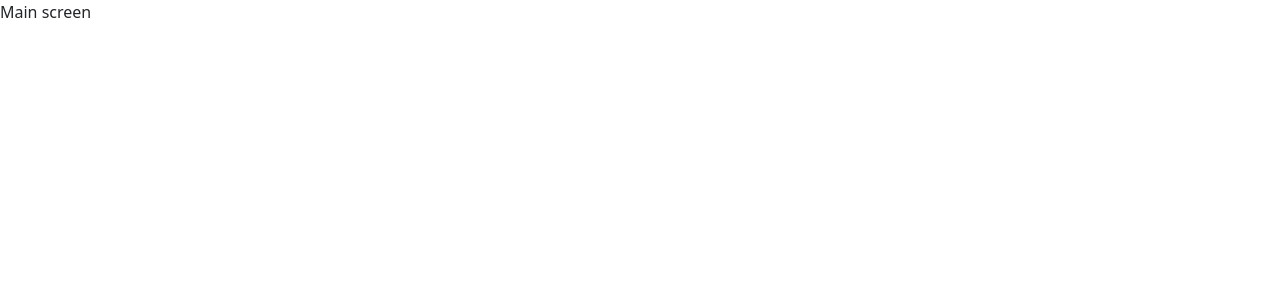
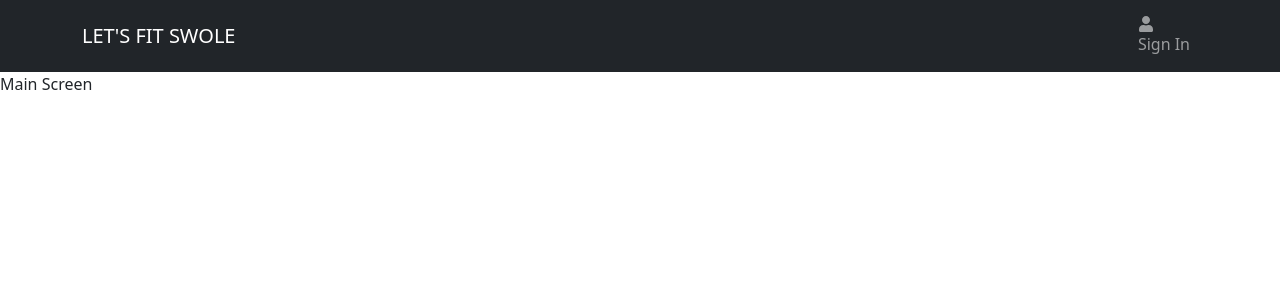
Before and after one commit to Karns11/letsfitswolev2, a React (Create React App) app in the folder frontend/: page /mainscreen in a window 1280 px wide. Shown: the top 300 px of the page. Built offline with nearby package versions, Linux system fonts and the light colour scheme.

Commit message:
mainscreen2

```diff
--- a/frontend/src/index.js
+++ b/frontend/src/index.js
@@ -14,6 +14,7 @@ import "bootstrap/dist/css/bootstrap.min.css";
 import RegisterScreen from "./screens/RegisterScreen";
 import { Provider } from "react-redux";
 import store from "./store";
+import MainScreen2 from "./screens/MainScreen2";
 // import MainScreen from "./screens/MainScreen";
 // // import PrivateRoute from "./components/PrivateRoute";
 // import ProfileScreen from "./screens/ProfileScreen";
@@ -27,7 +28,7 @@ const router = createBrowserRouter(
       <Route index={true} path="/" element={<HomeScreen />} />
       <Route path="/login" element={<LoginScreen />} />
       <Route path="/register" element={<RegisterScreen />} />
-      <Route path="/mainscreen" element={<div>Main screen</div>} />
+      <Route path="/mainscreen" element={<MainScreen2 />} />
       {/* <Route path="/profile" element={<ProfileScreen />} />
       <Route path="/users/workout/:id" element={<WorkoutScreen />} />
       <Route path="/profile/addfriends" element={<AddFriendsScreen />} />
--- /dev/null
+++ b/frontend/src/screens/MainScreen2.jsx
@@ -0,0 +1,13 @@
+import React from "react";
+import MainHeader from "../components/MainHeader";
+
+const MainScreen2 = () => {
+  return (
+    <div>
+      <MainHeader />
+      <div>Main Screen</div>
+    </div>
+  );
+};
+
+export default MainScreen2;
```
